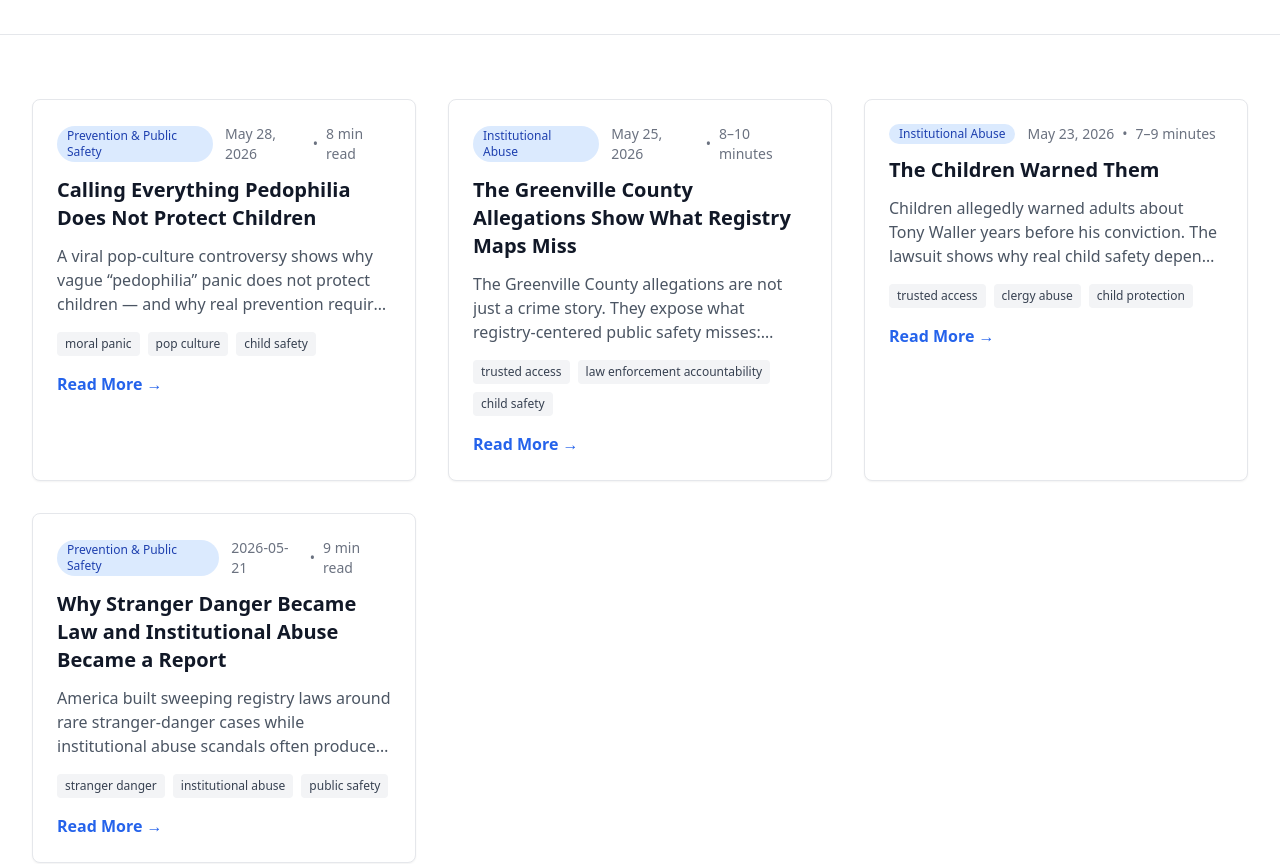
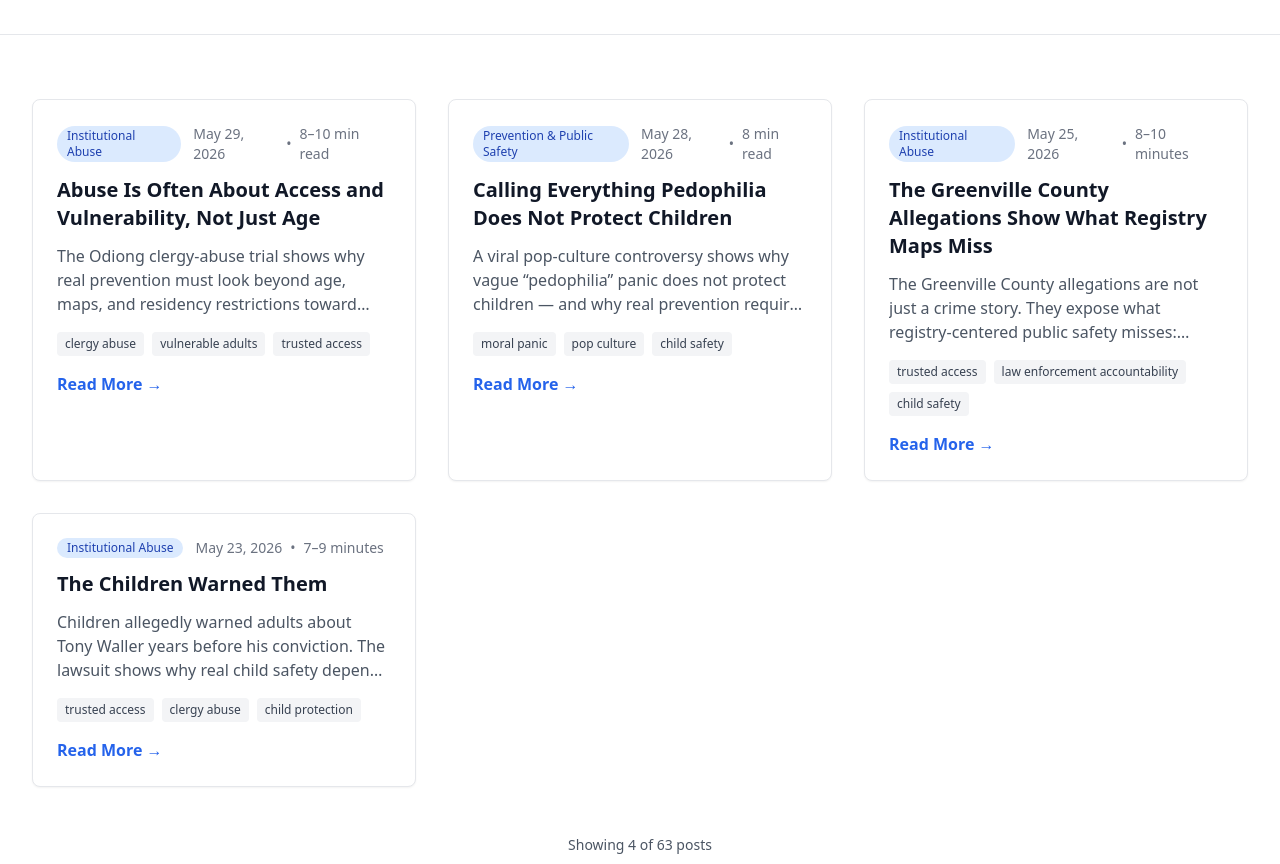
Before and after one commit to projectsolarrecon/Solar, a React (Vite) app: page /blog in a window 1280 px wide. Shown: the part 1720-2584 px from the top of the page. Built offline with nearby package versions, Linux system fonts and the light colour scheme.

Commit message:
Update blogPosts.ts

```diff
--- a/src/data/blogPosts.ts
+++ b/src/data/blogPosts.ts
@@ -12,6 +12,29 @@ export interface BlogPost {
 
 export const allBlogPosts: BlogPost[] = [
   // Insert this object at the TOP of the exported array (newest-first):
+{
+  id: "abuse-access-vulnerability-not-just-age",
+  title: "Abuse Is Often About Access and Vulnerability, Not Just Age",
+  excerpt:
+    "The Odiong clergy-abuse trial shows why real prevention must look beyond age, maps, and residency restrictions toward access, vulnerability, authority, secrecy, and institutional accountability.",
+  author: "The SOLAR Project",
+  date: "May 29, 2026",
+  readTime: "8–10 min read",
+  category: "Institutional Abuse",
+  tags: [
+    "clergy abuse",
+    "vulnerable adults",
+    "trusted access",
+    "authority",
+    "registry restrictions",
+    "institutional accountability",
+    "prevention",
+    "adult survivors",
+    "spiritual dependency",
+    "public safety theater",
+  ],
+  path: "/blog/abuse-access-vulnerability-not-just-age",
+},
 {
   id: "calling-everything-pedophilia-does-not-protect-children",
   title: "Calling Everything Pedophilia Does Not Protect Children",
```
